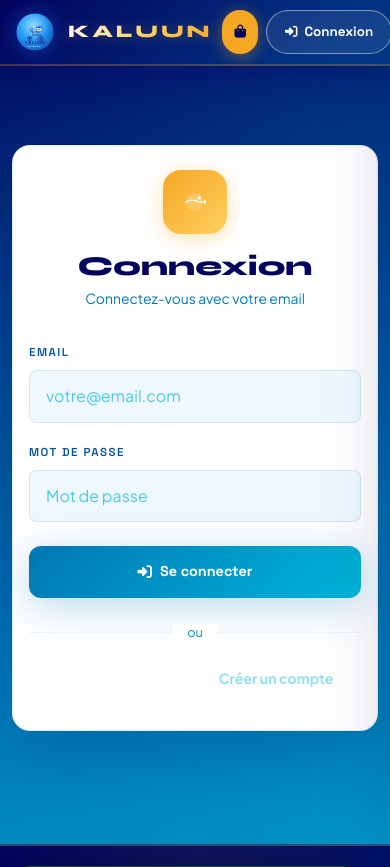
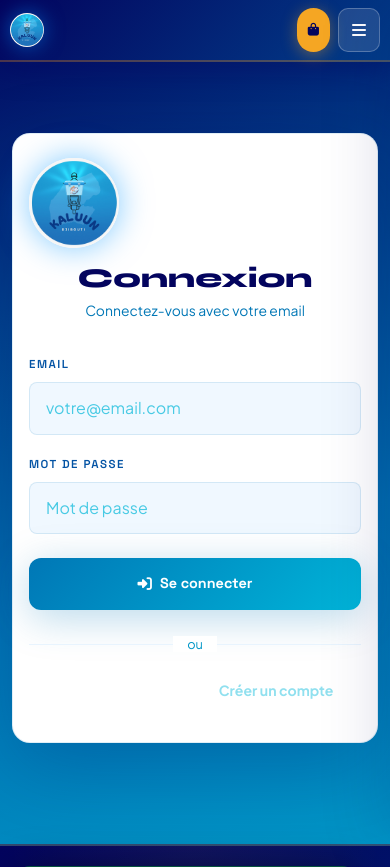
Before and after one commit to Kaluun/Kaluun, a Django app: page /comptes/connexion/ in a window 390 px wide. Shown: the top 867 px of the page. Run offline with Django 4.2, Linux system fonts and the light colour scheme; parts of the project's set-up code (start-up, migrations or seed data) failed here and were passed over; some libraries are stand-ins or nearby versions.

Commit message:
fix: vrai logo KALUUN + menu mobile Android/iOS toujours visible
- logo-light.png remplace kaluun-logo.svg dans navbar, login, register, admin
- Menu mobile : hamburger toujours visible + GPU layer fix iOS/Android
- Auth desktop caché sur mobile (dans le menu hamburger)
- Menu mobile enrichi avec icônes et tous les liens
- Navbar compact sur très petits écrans (< 400px)

Co-Authored-By: Claude Sonnet 4.6 <noreply@anthropic.com>

```diff
--- a/static/css/futuristic.css
+++ b/static/css/futuristic.css
@@ -1318,28 +1318,36 @@ button, a, input[type="submit"], .k-nav-item, .adm-nav-item { min-height: 44px;
 
 /* ── NAVBAR mobile — toujours visible ── */
 @media(max-width:991px) {
+  /* Force GPU layer — fix position:fixed sur Android/iOS */
   .k-nav {
-    padding: 0 16px;
-    -webkit-transform: translateZ(0); /* force GPU layer iOS */
-    transform: translateZ(0);
-    -webkit-backface-visibility: hidden;
-    backface-visibility: hidden;
+    padding: 0 14px;
+    -webkit-transform: translate3d(0,0,0);
+    transform: translate3d(0,0,0);
+    will-change: transform;
+    position: fixed !important;
   }
-  .k-nav-inner {
-    height: 64px;
-    gap: 10px;
-  }
-  .k-logo-text { font-size: 1.1rem; letter-spacing: 3px; }
-  .k-logo img { width: 38px; height: 38px; }
+  .k-nav-inner { height: 60px; gap: 8px; }
+  .k-logo-text  { font-size: 1rem; letter-spacing: 2.5px; }
+  .k-logo img   { width: 36px; height: 36px; }
+  .k-nav-r      { gap: 8px; flex-shrink: 0; margin-left: auto; }
+  /* Bouton panier compact */
+  .k-cart-btn   { padding: 7px 11px; gap: 5px; font-size: .8rem; min-height: 40px; }
+  #cart-total-badge { display: none; }
+  /* Auth desktop caché sur mobile — tout dans le menu hamburger */
+  .k-nav-auth-desktop { display: none !important; }
+  /* Hamburger toujours visible */
   .k-ham {
     display: flex !important;
+    width: 42px; height: 42px; min-height: 42px;
     flex-shrink: 0;
-    width: 42px; height: 42px;
+    border-radius: 10px;
   }
-  /* Panier compact */
-  .k-cart-btn { padding: 8px 12px; gap: 6px; font-size: .82rem; }
-  /* Dropdown user compact */
-  .k-nav-r { gap: 8px; flex-shrink: 0; }
+}
+@media(max-width:400px) {
+  .k-nav { padding: 0 10px; }
+  .k-nav-inner { gap: 6px; }
+  .k-logo-text { display: none; }
+  .k-logo img  { width: 34px; height: 34px; }
 }
 
 /* ── Hero section mobile ── */
--- a/templates/accounts/login.html
+++ b/templates/accounts/login.html
@@ -6,14 +6,9 @@
 <div class="k-auth">
   <div class="k-auth-box">
     <div class="k-auth-logo">
-      <div class="k-auth-logo-icon">
-        <svg viewBox="0 0 38 38" fill="none" xmlns="http://www.w3.org/2000/svg" width="32" height="32">
-          <path d="M8 19c0-6 5-10 11-10 2 0 4 .5 6 1.5L28 19l-3 8.5c-2 1-4 1.5-6 1.5-6 0-11-4-11-10z" fill="rgba(255,255,255,.2)"/>
-          <circle cx="24" cy="14" r="2" fill="white"/>
-          <path d="M8 19c3-2 6-3 10-2s7 3 10 2" stroke="white" stroke-width="1.5" stroke-linecap="round"/>
-          <path d="M28 19l4-3v6l-4-3z" fill="white"/>
-        </svg>
-      </div>
+      {% load static %}
+      <img src="{% static 'images/logo-light.png' %}" alt="KALUUN" width="90" height="90"
+           style="border-radius:50%;margin-bottom:14px;box-shadow:0 0 32px rgba(0,150,255,.5);object-fit:cover;">
       <h2 class="k-auth-title">Connexion</h2>
       <p class="k-auth-sub">Connectez-vous avec votre email</p>
     </div>
--- a/templates/admin_panel/base_admin.html
+++ b/templates/admin_panel/base_admin.html
@@ -758,7 +758,7 @@
 
     <!-- Logo / brand -->
     <div class="adm-logo-area">
-      <img src="{% static 'images/kaluun-logo.svg' %}" alt="KALUUN logo">
+      <img src="{% static 'images/logo-light.png' %}" alt="KALUUN logo" style="object-fit:cover;">
       <div>
         <div class="adm-logo-text">KALUUN</div>
         <div class="adm-logo-badge">Administration</div>
--- a/templates/base.html
+++ b/templates/base.html
@@ -78,8 +78,8 @@
 
     <!-- Logo réel Kaluun -->
     <a href="{% url 'store:home' %}" class="k-logo" style="text-decoration:none;">
-      <img src="{% static 'images/kaluun-logo.svg' %}" alt="Kaluun" width="48" height="48"
-           style="border-radius:50%;box-shadow:0 0 20px rgba(26,111,255,.4);">
+      <img src="{% static 'images/logo-light.png' %}" alt="Kaluun" width="48" height="48"
+           style="border-radius:50%;box-shadow:0 0 20px rgba(0,150,255,.5);object-fit:cover;">
       <span class="k-logo-text">KALUUN</span>
     </a>
 
@@ -100,77 +100,76 @@
         <span id="cart-total-badge" style="font-family:'Space Grotesk',sans-serif;font-size:.82rem;font-weight:600;">{{ cart_total|floatformat:0 }} FDJ</span>
       </button>
 
-      <!-- Auth -->
+      <!-- Auth — caché sur mobile (dans le menu hamburger) -->
       {% if user.is_authenticated %}
-      <div class="dropdown">
+      <div class="dropdown k-nav-auth-desktop">
         <button class="dropdown-toggle" data-bs-toggle="dropdown"
-          style="border:1.5px solid rgba(255,255,255,.35);padding:7px 16px 7px 7px;gap:9px;border-radius:30px;background:rgba(255,255,255,.10);display:flex;align-items:center;cursor:pointer;font-family:'Space Grotesk',sans-serif;font-size:.84rem;font-weight:700;color:rgba(255,255,255,.88);transition:.2s;" onmouseover="this.style.background='rgba(255,255,255,.20)';this.style.borderColor='rgba(255,255,255,.55)'" onmouseout="this.style.background='rgba(255,255,255,.10)';this.style.borderColor='rgba(255,255,255,.35)'"
+          style="border:1.5px solid rgba(255,255,255,.35);padding:7px 14px 7px 7px;gap:8px;border-radius:30px;background:rgba(255,255,255,.10);display:flex;align-items:center;cursor:pointer;font-family:'Space Grotesk',sans-serif;font-size:.82rem;font-weight:700;color:rgba(255,255,255,.88);transition:.2s;"
           id="user-dropdown-btn">
-          <!-- Mini avatar -->
           <span style="width:28px;height:28px;border-radius:50%;background:linear-gradient(135deg,#F5A623,#FFD060);display:inline-flex;align-items:center;justify-content:center;font-family:'Syne',sans-serif;font-size:.78rem;font-weight:800;color:#03045E;flex-shrink:0;">
             {{ user.first_name|first|default:user.username|first|upper }}
           </span>
-          <span style="font-family:'Space Grotesk',sans-serif;font-size:.84rem;color:#fff;">{{ user.first_name|default:user.username }}</span>
+          <span class="k-nav-uname">{{ user.first_name|default:user.username }}</span>
         </button>
         <ul class="dropdown-menu dropdown-menu-end"
           style="background:#fff;border:1.5px solid rgba(0,119,182,.15);border-radius:14px;padding:8px;min-width:200px;box-shadow:0 12px 48px rgba(0,119,182,.18);">
-          <li>
-            <a class="dropdown-item" href="{% url 'accounts:dashboard' %}"
+          <li><a class="dropdown-item" href="{% url 'accounts:dashboard' %}"
                style="color:#0353A4;padding:10px 14px;border-radius:8px;font-size:.87rem;display:flex;align-items:center;gap:10px;font-family:'Space Grotesk',sans-serif;font-weight:600;">
-              <i class="fas fa-th-large" style="color:#0077B6;width:16px;"></i>Mon tableau de bord
-            </a>
-          </li>
+              <i class="fas fa-th-large" style="color:#0077B6;width:16px;"></i>Mon tableau de bord</a></li>
           {% if user.is_staff %}
-          <li>
-            <a class="dropdown-item" href="{% url 'gestadmin:dashboard' %}"
+          <li><a class="dropdown-item" href="{% url 'gestadmin:dashboard' %}"
                style="color:#0353A4;padding:10px 14px;border-radius:8px;font-size:.87rem;display:flex;align-items:center;gap:10px;font-family:'Space Grotesk',sans-serif;font-weight:600;background:rgba(0,119,182,.06);">
-              <i class="fas fa-tachometer-alt" style="color:#F5A623;width:16px;"></i>Dashboard Admin
-            </a>
-          </li>
-          <li>
-            <a class="dropdown-item" href="/admin/"
-               style="color:#0353A4;padding:10px 14px;border-radius:8px;font-size:.87rem;display:flex;align-items:center;gap:10px;font-family:'Space Grotesk',sans-serif;font-weight:600;">
-              <i class="fas fa-cog" style="color:#0077B6;width:16px;"></i>Admin Django
-            </a>
-          </li>
+              <i class="fas fa-tachometer-alt" style="color:#F5A623;width:16px;"></i>Dashboard Admin</a></li>
           {% endif %}
           <li><hr style="border-color:rgba(0,119,182,.1);margin:6px 0;"></li>
-          <li>
-            <a class="dropdown-item" href="{% url 'accounts:logout' %}"
+          <li><a class="dropdown-item" href="{% url 'accounts:logout' %}"
                style="color:#E63946;padding:10px 14px;border-radius:8px;font-size:.87rem;display:flex;align-items:center;gap:10px;font-family:'Space Grotesk',sans-serif;font-weight:600;">
-              <i class="fas fa-sign-out-alt" style="width:16px;"></i>Déconnexion
-            </a>
-          </li>
+              <i class="fas fa-sign-out-alt" style="width:16px;"></i>Déconnexion</a></li>
         </ul>
       </div>
       {% else %}
-      <a href="{% url 'accounts:login' %}" class="k-nav-login-btn" style="display:inline-flex;align-items:center;gap:7px;border:1.5px solid rgba(255,255,255,.45);background:rgba(255,255,255,.08);color:#fff;padding:8px 18px;border-radius:30px;font-family:'Space Grotesk',sans-serif;font-size:.84rem;font-weight:700;text-decoration:none;transition:.2s;" onmouseover="this.style.background='rgba(255,255,255,.18)';this.style.borderColor='rgba(255,255,255,.70)'" onmouseout="this.style.background='rgba(255,255,255,.08)';this.style.borderColor='rgba(255,255,255,.45)'">
-        <i class="fas fa-sign-in-alt" style="font-size:.78rem;"></i>Connexion
+      <a href="{% url 'accounts:login' %}" class="k-nav-login-btn k-nav-auth-desktop"
+         style="display:inline-flex;align-items:center;gap:7px;border:1.5px solid rgba(255,255,255,.45);background:rgba(255,255,255,.08);color:#fff;padding:8px 16px;border-radius:30px;font-family:'Space Grotesk',sans-serif;font-size:.82rem;font-weight:700;text-decoration:none;transition:.2s;">
+        <i class="fas fa-sign-in-alt" style="font-size:.78rem;"></i><span class="k-nav-uname">Connexion</span>
       </a>
       {% endif %}
 
-      <button class="k-ham" id="ham-btn" aria-label="Menu"><i class="fas fa-bars"></i></button>
+      <!-- Hamburger — visible uniquement mobile -->
+      <button class="k-ham" id="ham-btn" aria-label="Ouvrir le menu">
+        <i class="fas fa-bars"></i>
+      </button>
     </div>
   </div>
 </nav>
 
-<!-- Mobile nav -->
+<!-- Mobile nav overlay -->
 <div class="k-mnav" id="k-mnav">
-  <button class="mnav-close" id="mnav-close"><i class="fas fa-times"></i></button>
-  <img src="{% static 'images/kaluun-logo.svg' %}" width="72" alt="Kaluun" style="border-radius:50%;margin-bottom:16px;">
-  <a href="{% url 'store:home' %}" class="k-nl" onclick="closeMnav()">Accueil</a>
-  <a href="{% url 'store:product_list' %}" class="k-nl" onclick="closeMnav()">Catalogue</a>
-  <a href="{% url 'store:about' %}" class="k-nl" onclick="closeMnav()">À propos</a>
-  <a href="{% url 'store:contact' %}" class="k-nl" onclick="closeMnav()">Contact</a>
-  <div style="display:flex;gap:12px;margin-top:24px;flex-wrap:wrap;justify-content:center;">
-    {% if user.is_authenticated %}
-    <a href="{% url 'accounts:profile' %}" class="btn-solid" style="text-decoration:none;padding:10px 20px;">Mes commandes</a>
-    <a href="{% url 'accounts:logout' %}" style="color:#FF4757;font-size:.9rem;padding:10px 16px;border:1px solid rgba(255,71,87,.3);border-radius:30px;">Déconnexion</a>
-    {% else %}
-    <a href="{% url 'accounts:login' %}" class="btn-solid" style="text-decoration:none;">Connexion</a>
-    <a href="{% url 'accounts:register' %}" class="btn-ghost" style="text-decoration:none;">S'inscrire</a>
-    {% endif %}
-  </div>
+  <button class="mnav-close" id="mnav-close" aria-label="Fermer"><i class="fas fa-times"></i></button>
+
+  <!-- Logo dans le menu mobile -->
+  <img src="{% static 'images/logo-light.png' %}" width="80" alt="Kaluun"
+       style="border-radius:50%;margin-bottom:8px;box-shadow:0 0 24px rgba(0,150,255,.4);object-fit:cover;">
+  <div style="font-family:'Syne',sans-serif;font-weight:800;color:#fff;letter-spacing:3px;font-size:1.1rem;margin-bottom:20px;">KALUUN</div>
+
+  <!-- Liens navigation -->
+  <a href="{% url 'store:home' %}" class="k-nl" onclick="closeMnav()"><i class="fas fa-home" style="width:20px;margin-right:8px;color:#F5A623;"></i>Accueil</a>
+  <a href="{% url 'store:product_list' %}" class="k-nl" onclick="closeMnav()"><i class="fas fa-fish" style="width:20px;margin-right:8px;color:#F5A623;"></i>Catalogue</a>
+  <a href="{% url 'store:about' %}" class="k-nl" onclick="closeMnav()"><i class="fas fa-info-circle" style="width:20px;margin-right:8px;color:#F5A623;"></i>À propos</a>
+  <a href="{% url 'store:contact' %}" class="k-nl" onclick="closeMnav()"><i class="fas fa-envelope" style="width:20px;margin-right:8px;color:#F5A623;"></i>Contact</a>
+
+  <div style="width:80%;height:1px;background:rgba(255,255,255,.15);margin:16px 0;"></div>
+
+  <!-- Auth links dans le menu mobile -->
+  {% if user.is_authenticated %}
+  <a href="{% url 'accounts:dashboard' %}" class="k-nl" onclick="closeMnav()"><i class="fas fa-th-large" style="width:20px;margin-right:8px;color:#F5A623;"></i>Mon tableau de bord</a>
+  {% if user.is_staff %}
+  <a href="{% url 'gestadmin:dashboard' %}" class="k-nl" onclick="closeMnav()"><i class="fas fa-tachometer-alt" style="width:20px;margin-right:8px;color:#F5A623;"></i>Admin</a>
+  {% endif %}
+  <a href="{% url 'accounts:logout' %}" class="k-nl" onclick="closeMnav()" style="color:#FF6B6B !important;"><i class="fas fa-sign-out-alt" style="width:20px;margin-right:8px;color:#FF6B6B;"></i>Déconnexion</a>
+  {% else %}
+  <a href="{% url 'accounts:login' %}" class="k-nl" onclick="closeMnav()"><i class="fas fa-sign-in-alt" style="width:20px;margin-right:8px;color:#F5A623;"></i>Connexion</a>
+  <a href="{% url 'accounts:register' %}" class="k-nl" onclick="closeMnav()"><i class="fas fa-user-plus" style="width:20px;margin-right:8px;color:#F5A623;"></i>S'inscrire</a>
+  {% endif %}
 </div>
 
 <!-- ══════════ CART PANEL ══════════ -->
```
Also changed, not shown: templates/accounts/register.html (+3 -8 lines).
